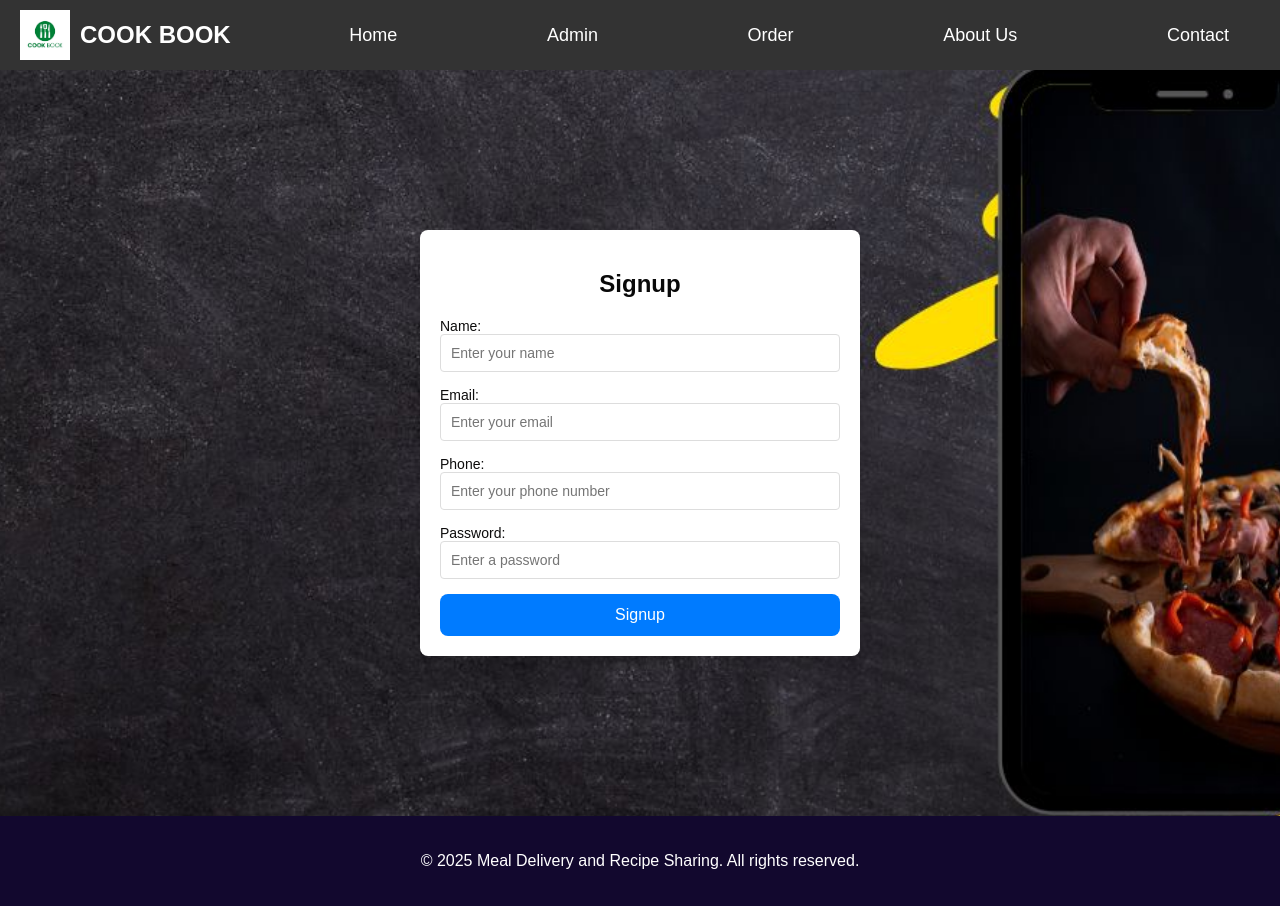
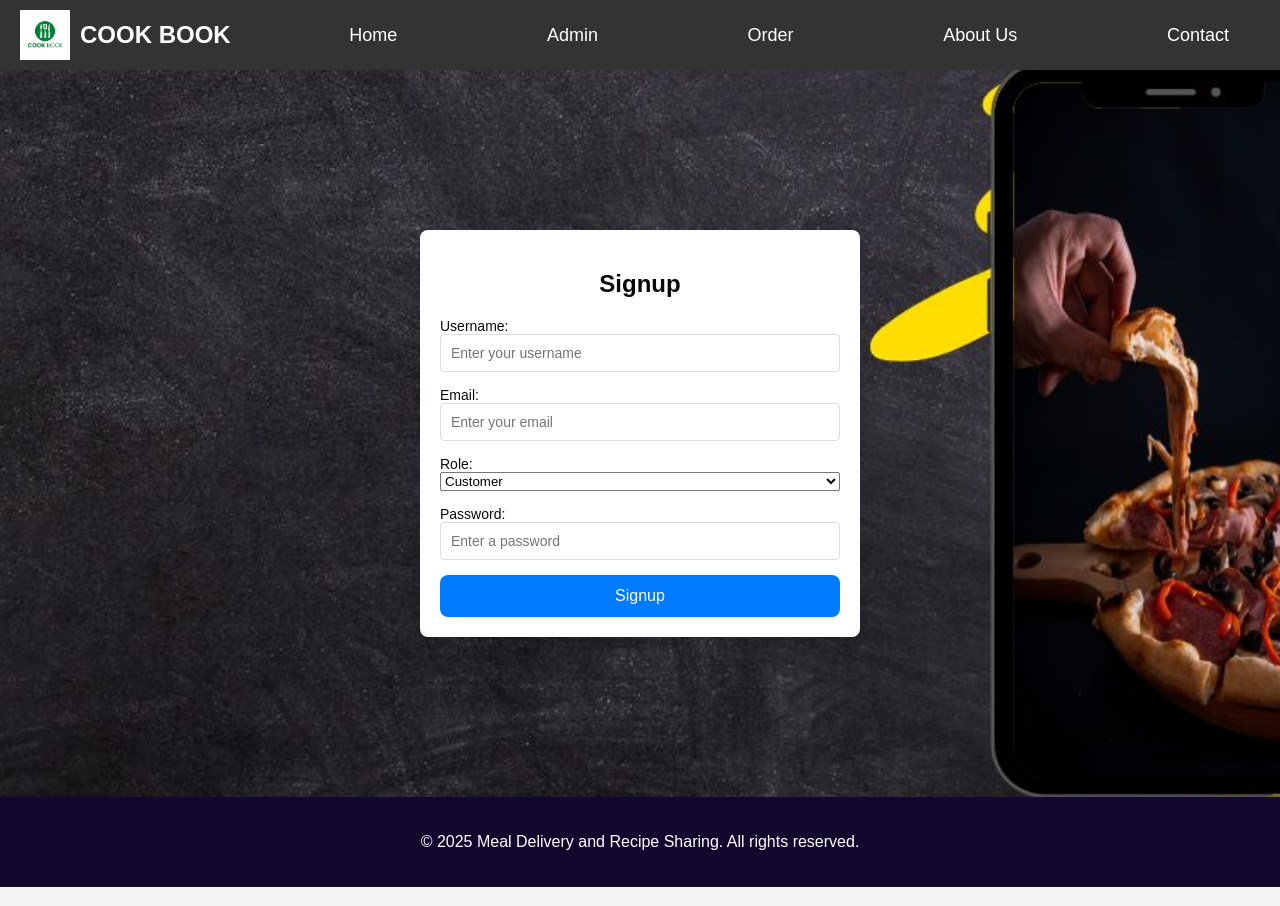
Before and after one commit to sandu456/mealdelivery-Frontend, a React (Vite) app: page /signup in a window 1280 px wide. Built offline with nearby package versions, Linux system fonts and the light colour scheme.

Commit message:
updated signup

```diff
--- a/src/Pages/SignUp.tsx
+++ b/src/Pages/SignUp.tsx
@@ -2,23 +2,29 @@ import React, { useState } from 'react';
 import './Signup.css';
 
 const Signup: React.FC = () => {
-  const [customer, setCustomer] = useState({ name: '', email: '', phone: '', password: '' });
+  const [user, setUser] = useState({ username: '', email: '', role: 'customer', password: '' });
 
   const handleSignup = async (e: React.FormEvent) => {
     e.preventDefault();
 
     try {
-      const response = await fetch('http://localhost:8080/customers/create', {
+      const response = await fetch('http://localhost:8080/api/auth/signup', {
         method: 'POST',
         headers: { 'Content-Type': 'application/json' },
-        body: JSON.stringify(customer),
+        body: JSON.stringify({
+          username: user.username,
+          email: user.email,
+          roles: [user.role],
+          password: user.password // Backend expects an array of roles
+        }),
       });
 
       if (response.ok) {
         alert('Signup successful! You can now log in.');
-        setCustomer({ name: '', email: '', phone: '', password: '' });
+        setUser({ username: '', email: '', role: 'customer', password: '' });
       } else {
-        alert('Signup failed. Please try again.');
+        const errorData = await response.json();
+        alert(errorData.message || 'Signup failed. Please try again.');
       }
     } catch (error) {
       console.error('Error during signup:', error);
@@ -31,12 +37,12 @@ const Signup: React.FC = () => {
       <h2>Signup</h2>
       <form onSubmit={handleSignup}>
         <label>
-          Name:
+          Username:
           <input
             type="text"
-            placeholder="Enter your name"
-            value={customer.name}
-            onChange={(e) => setCustomer({ ...customer, name: e.target.value })}
+            placeholder="Enter your username"
+            value={user.username}
+            onChange={(e) => setUser({ ...user, username: e.target.value })}
             required
           />
         </label>
@@ -45,28 +51,30 @@ const Signup: React.FC = () => {
           <input
             type="email"
             placeholder="Enter your email"
-            value={customer.email}
-            onChange={(e) => setCustomer({ ...customer, email: e.target.value })}
+            value={user.email}
+            onChange={(e) => setUser({ ...user, email: e.target.value })}
             required
           />
         </label>
         <label>
-          Phone:
-          <input
-            type="text"
-            placeholder="Enter your phone number"
-            value={customer.phone}
-            onChange={(e) => setCustomer({ ...customer, phone: e.target.value })}
+          Role:
+          <select
+            value={user.role}
+            onChange={(e) => setUser({ ...user, role: e.target.value })}
             required
-          />
+          >
+            <option value="customer">Customer</option>
+            <option value="admin">Admin</option>
+          </select>
         </label>
+
         <label>
           Password:
           <input
             type="password"
             placeholder="Enter a password"
-            value={customer.password}
-            onChange={(e) => setCustomer({ ...customer, password: e.target.value })}
+            value={user.password}
+            onChange={(e) => setUser({ ...user, password: e.target.value })}
             required
           />
         </label>
```
